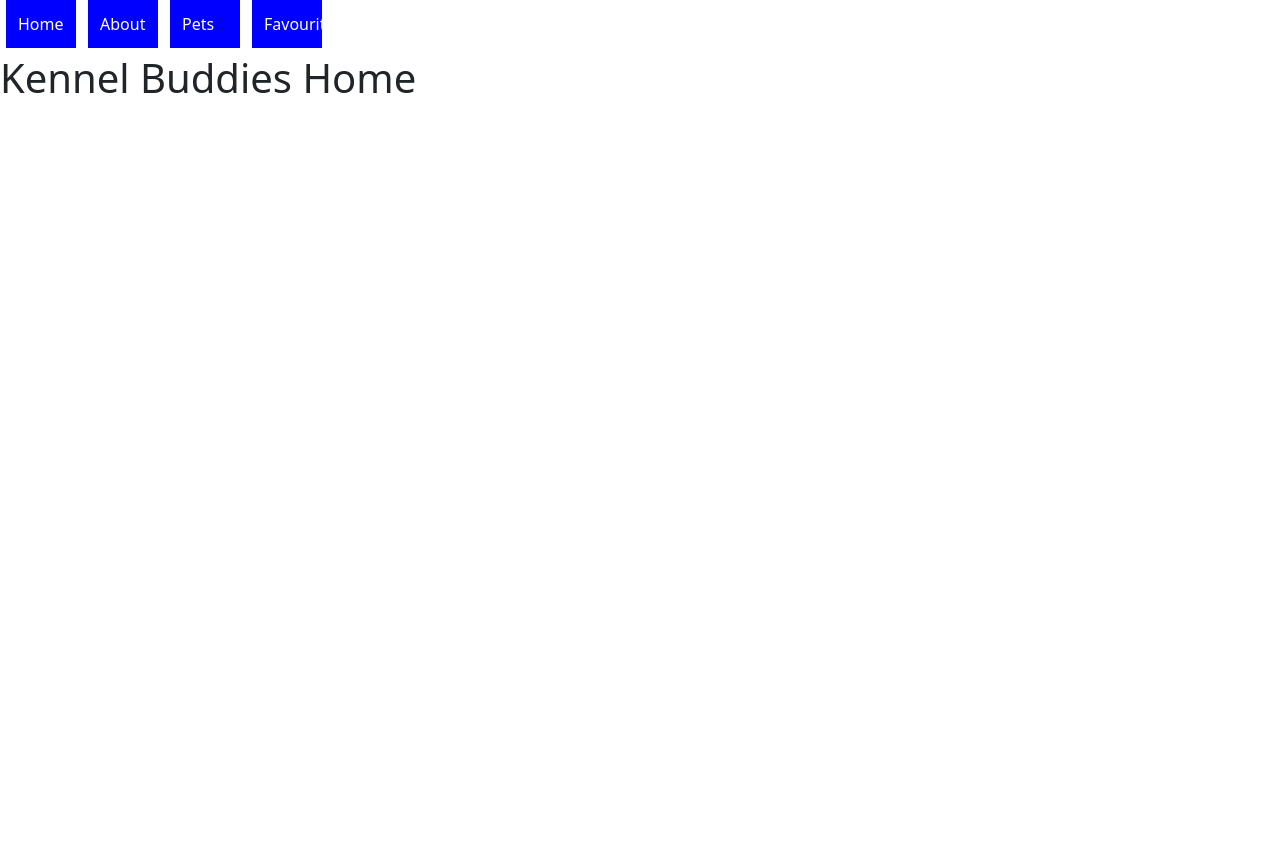
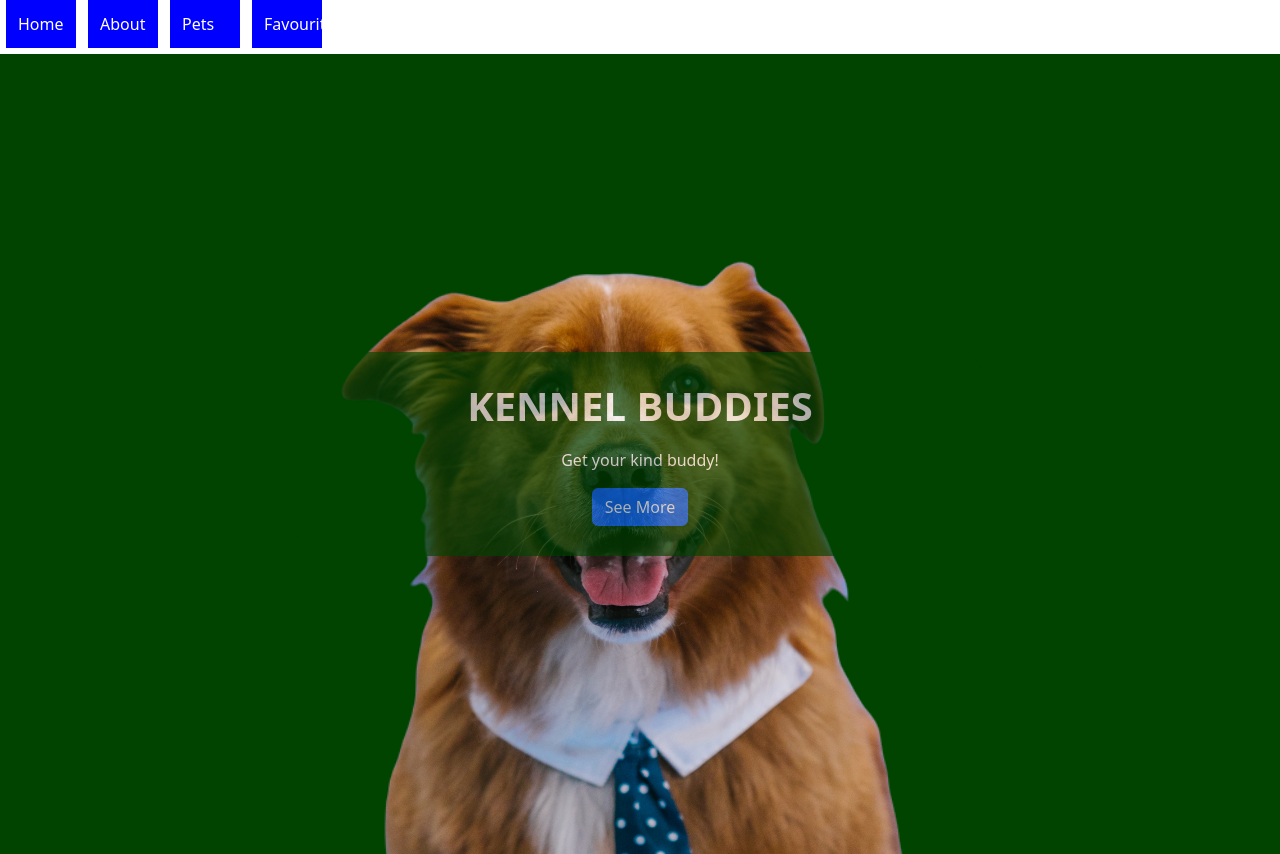
Before and after one commit to kevinzepwa/kennel-buddies, a React (Create React App) app: page / in a window 1280 px wide. Before the commit the page ends 800 px from the top, so only its background shows below. Built offline with nearby package versions, Linux system fonts and the light colour scheme.

Commit message:
ft(Homepage): Homepage start

```diff
--- a/src/App.css
+++ b/src/App.css
@@ -1,38 +1,76 @@
-.App {
+/* Add basic styling for NavLinks */
+.nav {
+  display: "inline-block";
+  width: 70%;
+  padding: 12px;
+  margin: 0 6px 6px;
+  border-radius: 75px;
+  background: #004400;
+  text-decoration: none;
   text-align: center;
-}
-
-.App-logo {
-  height: 40vmin;
-  pointer-events: none;
-}
-
-@media (prefers-reduced-motion: no-preference) {
-  .App-logo {
-    animation: App-logo-spin infinite 20s linear;
-  }
-}
-
-.App-header {
-  background-color: #282c34;
-  min-height: 100vh;
-  display: flex;
-  flex-direction: column;
-  align-items: center;
-  justify-content: center;
-  font-size: calc(10px + 2vmin);
   color: white;
 }
 
-.App-link {
-  color: #61dafb;
+.nav:hover {
+  background: #8faacc;
+  color: white
 }
 
-@keyframes App-logo-spin {
-  from {
-    transform: rotate(0deg);
-  }
-  to {
-    transform: rotate(360deg);
-  }
+.stickyNav {
+  position: fixed;
+  top: 0;
+  width: 100%;
+  z-index: 1
 }
+
+.mainContainer {
+  margin-top: 10px;
+}
+
+.home {
+  display: flex;
+  align-items: center;
+  justify-content: center;
+  flex-direction: column;
+  text-align: center;
+  min-height: 100vh;
+  padding: 1rem;
+}
+
+.home-bg {
+  background: url("./assets/images/splash.png");
+  background-repeat: no-repeat;
+  background-attachment: fixed;
+  background-position: top;
+  background-size: auto;
+  background-color: #004400;
+}
+
+.about {
+  min-height: 100vh;
+  z-index: 1;
+}
+
+div.transbox {
+  margin: 20px;
+  background-color: #004400;
+  opacity: 0.65;
+  width: 55%;
+  border-radius: 25px;
+}
+
+div.transbox section {
+  margin: 10px;
+  color: #ffffff;
+  padding: 20px;
+}
+
+div.transbox h1 {
+  font-weight: bold;
+  color: #ffffff;
+  padding: 0 0 10px 0;
+}
+
+.see-more {
+  transition-delay: 3s;
+}
--- a/src/pages/Home.jsx
+++ b/src/pages/Home.jsx
@@ -1,10 +1,30 @@
-import React from 'react'
+import React from 'react';
+import Button from 'react-bootstrap/Button';
 
 function Home() {
+  function handleClick() {
+    //console.log("<<<>>>")
+  }
+
   return (
-    <div className="home">
-      <h1>Kennel Buddies Home</h1>
-    </div>
+    <article className="home home-bg">
+      <div className="transbox">
+        <section>
+          <h1>KENNEL BUDDIES</h1>
+             <div>
+              <p>Get your kind buddy!</p>
+             </div>
+             <Button onClick={handleClick}
+                  href="/pets"
+                  className="see-more"
+                  activeStyle={{
+                    background: "darkblue",
+                  }}>
+                  See More
+             </Button>
+        </section>
+      </div>
+    </article>
   );
 }
 
```
Also changed, not shown: src/assets/images/splash.png (added).
